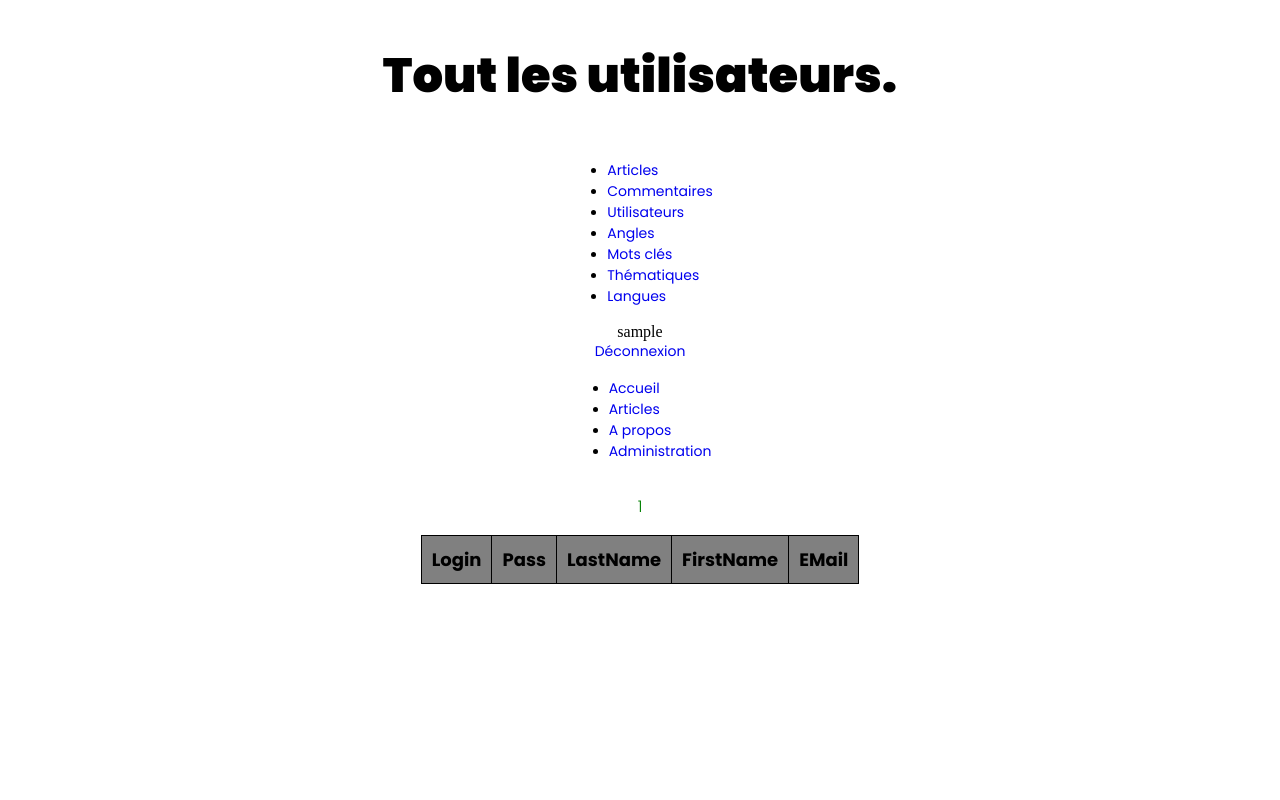
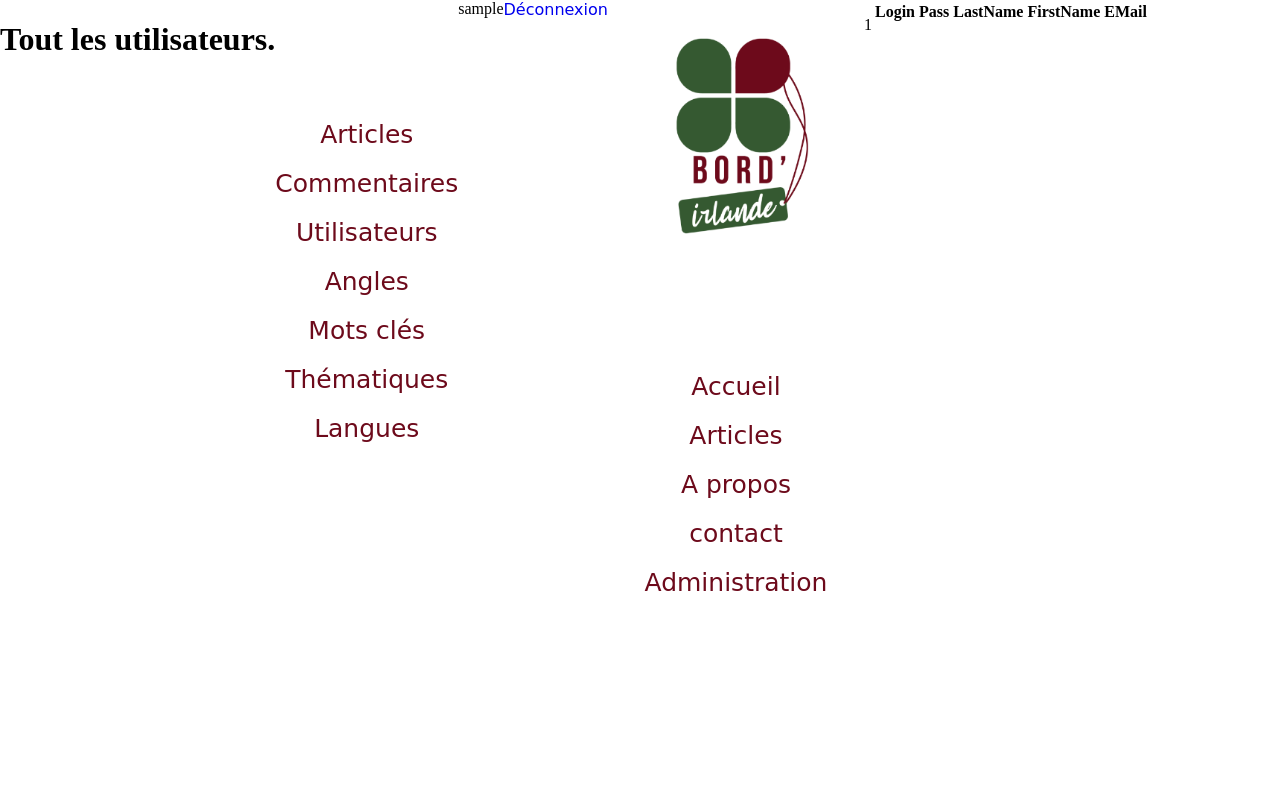
Before and after one commit to NeoxAzrot/bord-ireland, a PHP site: page /utilisateurs/index.php in a window 1280 px wide. Run offline with PHP 8.4, Linux system fonts and the light colour scheme; the visitor is signed in with stand-in values (Sample User, id 1); data that the repository does not hold is empty; some libraries are stand-ins or nearby versions.

Commit message:
menu fron

```diff
--- a/admin.php
+++ b/admin.php
@@ -38,8 +38,8 @@
         </ul>
 
         <!-- Include des menus -->
+        <?php include 'assets/php/menu.php'; ?>
         <?php include 'assets/php/btnConnexion.php'; ?>
-        <?php include 'assets/php/menu.php'; ?>
 
         <?php
 
--- a/articles.php
+++ b/articles.php
@@ -29,8 +29,8 @@
         <h1>Les articles</h1>
 
         <!-- Menus -->
+        <?php include 'assets/php/menu.php'; ?>
         <?php include 'assets/php/btnConnexion.php'; ?>
-        <?php include 'assets/php/menu.php'; ?>
 
         <?php
 
--- a/assets/css/style.css
+++ b/assets/css/style.css
@@ -1,174 +1,54 @@
-/* Body */
+/* menu */
 
-body {
-    display: flex;
-    flex-direction: column;
-    align-items: center;
-}
-
-hr {
-    border: 0;
-    clear: both;
-    display: block;
-    width: 30%;
-    background-color: black;
-    height: 1px;
-}
-
-/* Affichage du tableau */
-
-table {
-    border-collapse: collapse;
-}
-
-table, th, td {
-    border: 1px solid black;
-}
-
-table th {
-    background: grey;
-}
-
-table td, table th {
-    padding: 10px;
-    color: black;
-    font-family: 'Poppins', sans-serif;
-}
-
-table td {
-    font-weight: 400;
-    font-size: 14px;
-}
-
-table th {
-    font-weight: 700;
-    font-size: 18px;
-}
-
-tr:hover {
-    background-color: #bbb;
-    cursor: default;
-}
-
-/* Affichage du formulaire */
-
-form {
-    display: flex;
-    flex-direction: column;
-    width: 30%;
-}
-
-input[type="submit"] {
-    width: 30%;
-    margin: auto;
-    margin-top: 30px;
-    font-family: 'Poppins', sans-serif;
-    font-weight: 300;
-    font-size: 18px;
-    padding: 8px;
-    transition: 0.3s ease;
-}
-
-input[type="submit"]:hover {
-   cursor: pointer;
-   color: orange;
-}
-
-input[type="text"], input[type="email"], input[type="password"] {
-    padding: 8px;
-}
-
-label {
-    margin-top: 30px;
-    font-family: 'Poppins', sans-serif;
-    font-weight: 300;
-    font-size: 16px;
-}
-
-input {
-    font-family: 'Poppins', sans-serif;
-    font-weight: 400;
-    font-size: 16px;
-}
-
-select {
-    font-family: 'Poppins', sans-serif;
-    font-weight: 400;
-    font-size: 16px;
-    padding: 8px;
-}
-
-input:disabled:hover {
-    cursor: not-allowed;
-}
-
-/* Réponse SESSION */
-
-.answer {
-    color: green;
-}
-
-.answer span {
-    color: red;
-    text-decoration: none !important;
-}
-
-
-/* Liens */
-
-.add, .back {
-    display: inline-block;
-    font-size: 20px;
-    margin-top: 30px;
-    text-decoration: none;
-    border: 2px solid black;
-    padding: 10px;
-    color: black;
-    background-color: white;
-    transition: 0.3s ease;
-}
-
-.add:hover, .back:hover {
-    text-decoration: none !important;
-    color: white;
-    background-color: black;
+li a{
+    font-size: 25px;
+    color: #6D0A1B;
 }
 
 a {
-    font-family: 'Poppins', sans-serif;
-    font-weight: 400;
-    font-size: 14px;
     text-decoration: none;
-    transition: 0.3s ease;
-}
-
-.modified_link {
-    color: blue;
-}
-
-.delete_link {
-    color: red;
+    font-family: 'Bebas Neue', cursive;
 }
 
 a:hover {
     text-decoration: underline;
 }
 
-
-/* Texte */
-
-h1 {
-    font-family: 'Poppins', sans-serif;
-    font-weight: 900;
-    font-size: 48px;
+li {
+    list-style: none;
+    margin-top: 20px;
 }
 
-p {
-    font-family: 'Poppins', sans-serif;
-    font-weight: 300;
-    font-size: 16px;
+ul {
+    text-align: center;
+    padding: 0px;
+    margin-top: 100px;
 }
 
-span {
-    color: orange;
+img {
+    display: block;
+    margin-left: auto;
+    margin-right: auto;
+    width: 15vw;
 }
+
+.menu {
+    background-color: white;
+    width: 20vw;
+    height: 100vh;
+    margin: 0px;
+    padding: 0px;
+}
+/* Acceuil */
+body {
+    display: flex;
+    margin: 0px;
+}
+
+/* Acceuil */
+.body {
+    background-image: url("assets/images/logo.png");
+    display: flex;
+}
+
+/* Connexion */
--- a/assets/php/menu.php
+++ b/assets/php/menu.php
@@ -10,9 +10,14 @@
 ?>
 
 <!-- Affiche une partie pour admin si il est connecté -->
+<div class="menu">
+    <img src="assets/images/logo.png" />
+
     <ul>
         <li><a href="index.php">Accueil</a></li>
         <li><a href="articles.php">Articles</a></li>
         <li><a href="mentions.php">A propos</a></li>
+        <li><a href="contact.php">contact</a></li>
         <?php echo $admin == true ? '<li><a href="admin.php">Administration</a></li>' : ''; ?>
     </ul>
+</div>
--- a/connexion.php
+++ b/connexion.php
@@ -87,8 +87,8 @@
     <h1>Connexion</h1>
 
     <!-- Menus -->
+    <?php include 'assets/php/menu.php'; ?>
     <?php include 'assets/php/btnConnexion.php'; ?>
-    <?php include 'assets/php/menu.php'; ?>
 
     <!-- Formulaire de connexion avec input près remplis si erreur -->
     <form action="" method="POST">
--- a/inscription.php
+++ b/inscription.php
@@ -102,8 +102,8 @@
         <h1>Inscription</h1>
 
         <!-- Menus -->
+        <?php include 'assets/php/menu.php'; ?>
         <?php include 'assets/php/btnConnexion.php'; ?>
-        <?php include 'assets/php/menu.php'; ?>
 
         <!-- Formulaire d'inscription avec input près remplis si erreur -->
         <form action="" method="POST">
--- a/mentions.php
+++ b/mentions.php
@@ -27,8 +27,8 @@
         <h1>A propos</h1>
 
         <!-- Menus -->
+        <?php include 'assets/php/menu.php'; ?>
         <?php include 'assets/php/btnConnexion.php'; ?>
-        <?php include 'assets/php/menu.php'; ?>
 
         <script src="assets/js/script.js"></script>
     </body>
```
Also changed, not shown: index.php (+8 -4 lines), assets/Images/image_2.png (added), assets/Images/logo.png (added). Lines whose indentation alone changed are shown as unchanged.
